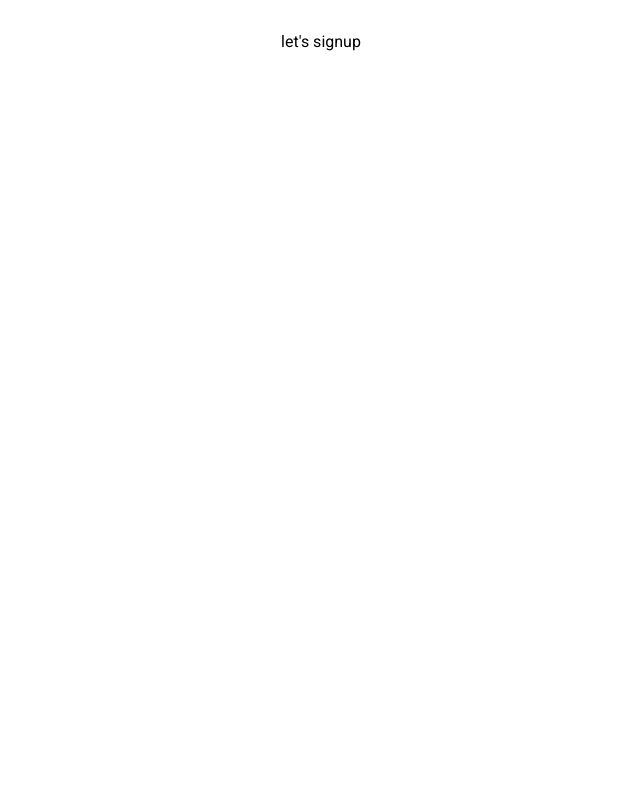
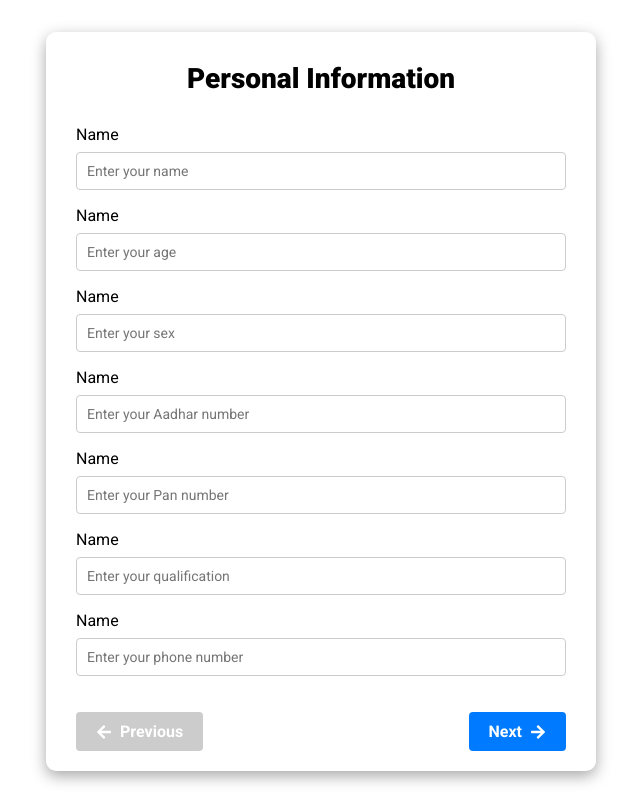
Before and after one commit to pankajkumarphe21/kanya-utthan, a React (Vite) app in the folder public/: page /sign-up in a window 1280 px wide. Shown: the whole page, without its empty margins (319-959 px from the left). Built offline with nearby package versions, Linux system fonts and the light colour scheme; a web font is replaced by a local one.

Commit message:
added sigin things

```diff
--- a/public/src/components/signup.jsx
+++ b/public/src/components/signup.jsx
@@ -1,11 +1,141 @@
-import React from 'react'
+import React, { useEffect, useState } from "react";
+import { FaArrowLeft } from "react-icons/fa";
+import { FaArrowRight } from "react-icons/fa";
+import styles from "../styles/signup.module.css";
 
 const signup = () => {
+  const [start, setStart] = useState(0);
+  const [registration, setRegitration] = useState({
+    personalInfo: {
+      name: "",
+      age: "",
+      sex: "",
+      aadhar: "",
+      pan: "",
+      qualification: "",
+      phone: "",
+    },
+    bankDetails: {
+      bankName: "",
+      accountNumber: "",
+      ifsc_code: "",
+      image: "",
+    },
+    ecomonicDetails: {
+      income: 750000,
+      occupation: "",
+      company: "",
+    },
+    daughters: {
+      name: "",
+      age: "",
+      sex: "",
+      aadhaar: "",
+      highestQualificattion: "",
+      university: "",
+      passingYear: "",
+      bank_details: {
+        bank_name: "",
+        account_number: "",
+        ifsc_code: "",
+      },
+    },
+  });
+
+  const handleRegistration = () => {};
+
+  const handlePrev = () => {
+    setStart((prev) => prev - 1);
+  };
+
+  const handleNext = () => {
+    setStart((prev) => prev + 1);
+  };
+
+  console.log(start);
+
+  const personal = [
+    {
+      name: "Name",
+      placeholder: "Enter your name",
+    },
+    {
+      name: "Age",
+      placeholder: "Enter your age",
+    },
+    {
+      name: "Gender",
+      placeholder: "Enter your sex",
+    },
+    {
+      name: "Aadhar Number",
+      placeholder: "Enter your Aadhar number",
+    },
+    {
+      name: "Pan Number",
+      placeholder: "Enter your Pan number",
+    },
+    {
+      name: "Qualification",
+      placeholder: "Enter your qualification",
+    },
+    {
+      name: "Phone Number",
+      placeholder: "Enter your phone number",
+    },
+  ];
+
+  const information = [
+    "Personal Information",
+    "Bank details",
+    "Daughter Details",
+  ];
+
+  useEffect(() => {}, [start]);
+
   return (
-    <div>
-      let's signup
+    <div className={styles.myContainer}>
+      <div className={styles.formContainer}>
+        <h1 className={styles.title}>{information[start]}</h1>
+        <form onSubmit={handleRegistration}>
+          {start === 0 && (
+            <>
+              {personal?.map((item) => (
+                <div className={styles.container}>
+                  <label htmlFor={item.name}>Name</label>
+                  <input
+                    type="text"
+                    id={item.name}
+                    required
+                    placeholder={item.placeholder}
+                    className={styles.input}
+                  />
+                </div>
+              ))}
+            </>
+          )}
+        </form>
+
+        <div className={styles.buttonContainer}>
+          <button
+            className={styles.button}
+            disabled={start === 0}
+            onClick={handlePrev}
+          >
+            {" "}
+            <FaArrowLeft className={styles.icon} /> Previous
+          </button>
+          <button
+            className={styles.button}
+            disabled={start === 2}
+            onClick={handleNext}
+          >
+            Next <FaArrowRight className={styles.icon1} />
+          </button>
+        </div>
+      </div>
     </div>
-  )
-}
+  );
+};
 
-export default signup
+export default signup;
--- /dev/null
+++ b/public/src/styles/signup.module.css
@@ -0,0 +1,93 @@
+/* InputComponent.module.css */
+.myContainer {
+  display: flex;
+  align-items: center;
+  justify-content: center;
+}
+.formContainer {
+  width: 550px;
+  min-height: 400px;
+  height: auto;
+  background-color: #fff;
+  box-shadow: rgba(0, 0, 0, 0.35) 0px 5px 15px;
+  border-radius: 10px;
+  box-sizing: border-box;
+  padding: 20px 30px;
+}
+
+.title {
+  text-align: center;
+  margin: 10px 0 30px 0;
+  font-size: 28px;
+  font-weight: 800;
+
+}
+
+.container {
+    display: flex;
+    flex-direction: column;
+    align-items: flex-start;
+    gap: 8px;
+}
+
+.label {
+    font-size: 14px;
+    font-weight: 500;
+    color: #333;
+}
+
+.input {
+    width: 100%;
+    padding: 10px;
+    font-size: 14px;
+    border: 1px solid #ccc;
+    border-radius: 4px;
+    outline: none;
+    transition: border-color 0.3s ease, box-shadow 0.3s ease;
+    margin-bottom: 1rem;
+}
+
+.input:focus {
+    border-color: #007bff;
+    box-shadow: 0 0 5px rgba(0, 123, 255, 0.5);
+}
+
+
+/* ButtonComponent.module.css */
+
+.buttonContainer {
+    display: flex;
+    justify-content: space-between;
+    margin-top: 20px;
+}
+.button {
+    display: flex;
+    align-items: center;
+    padding: 10px 20px;
+    font-size: 16px;
+    font-weight: 600;
+    color: #fff;
+    background-color: #007bff;
+    border: none;
+    border-radius: 4px;
+    cursor: pointer;
+    transition: background-color 0.3s ease, box-shadow 0.3s ease;
+}
+
+.button .icon {
+    margin-right: 8px;
+}
+.button .icon1 {
+    margin-left: 8px;
+}
+
+.button:focus,
+.button:hover {
+    background-color: #0056b3;
+    box-shadow: 0 0 5px rgba(0, 123, 255, 0.5);
+}
+
+.button:disabled {
+    background-color: #ccc;
+    cursor: not-allowed;
+}
```
Also changed, not shown: public/src/dummyData/registrations.js (+5 -2 lines).
